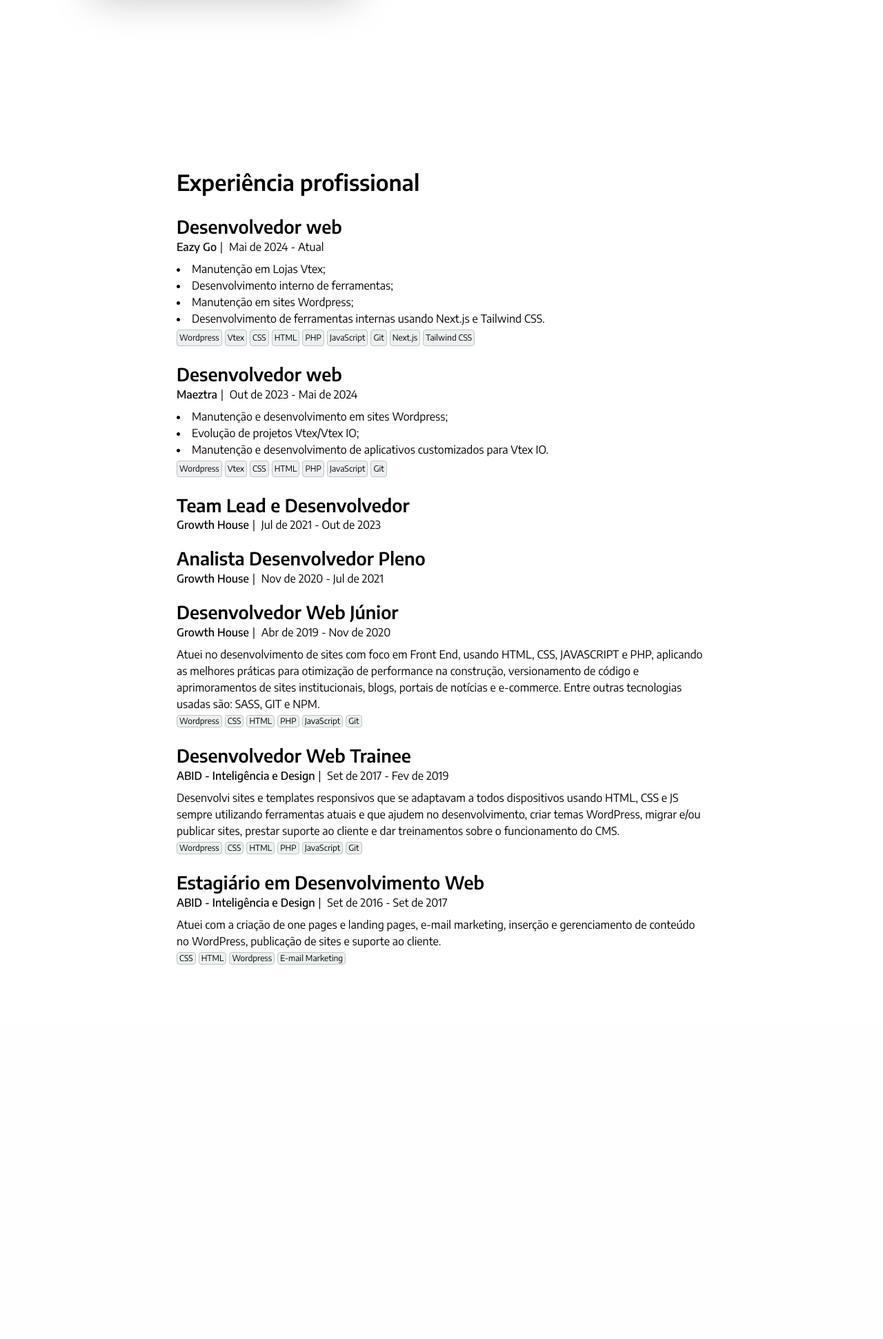
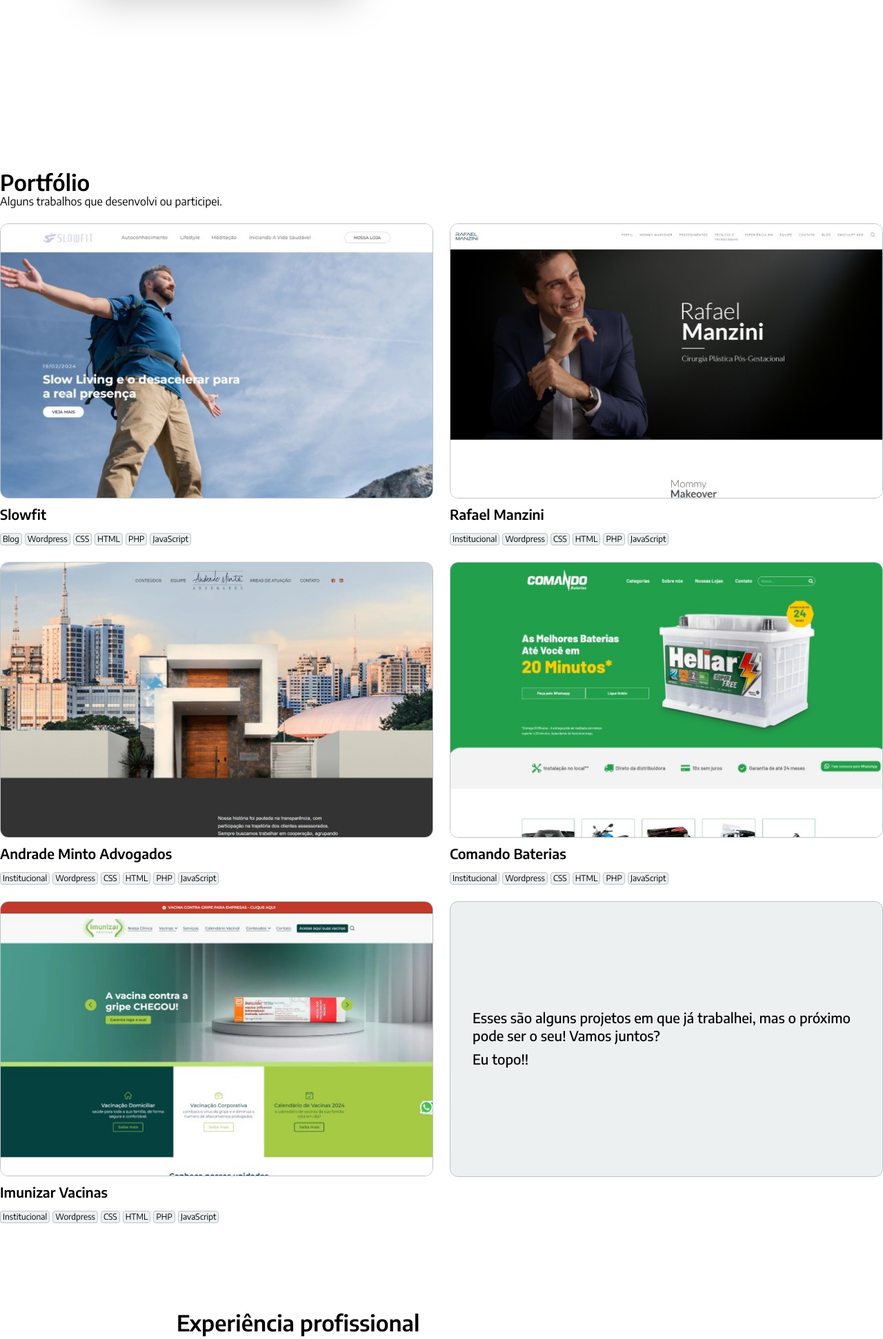
Before and after one commit to chelwillians/chelwillians.github.io, a PHP site: page / in a window 1280 px wide. Shown: the part 616-2558 px from the top of the page at 69% size. Before the commit the page ends 2015 px from the top, so only its background shows below. Run offline with PHP 8.4, Linux system fonts and the light colour scheme.

Commit message:
feat: criar cases

```diff
--- a/index.html
+++ b/index.html
@@ -111,6 +111,97 @@
             </div>
         </div>
     </div>
+
+    <section class="cases">
+        <div class="container wrap">
+            <div class="header-section">
+                <h2 class="header-section__title">Portfólio</h2>
+                <div class="header-section__desc">
+                    <p>Alguns trabalhos que desenvolvi ou participei.</p>
+                </div>
+            </div>
+            <div class="cases__list">
+                <a href="https://blog.slowfitbrasil.com.br/" target="_blank" class="cases__item">
+                    <img class="cases__item--image" src="./dist/img/slowfit.jpg" alt="Print do blog Slowfit Brasil">
+                    <h3 class="cases__item--title">Slowfit</h3>
+                    <div class="cases__item--desc">
+                        <p></p>
+                    </div>
+                    <ul class="tags tags--always-start">
+                        <li class="tags__item tags__item--small">Blog</li>
+                        <li class="tags__item tags__item--small">Wordpress</li>
+                        <li class="tags__item tags__item--small">CSS</li>
+                        <li class="tags__item tags__item--small">HTML</li>
+                        <li class="tags__item tags__item--small">PHP</li>
+                        <li class="tags__item tags__item--small">JavaScript</li>
+                    </ul>
+                </a>
+                <a href="https://rafaelmanzini.com.br/" target="_blank" class="cases__item">
+                    <img class="cases__item--image" src="./dist/img/manzini.jpg" alt="Print do site do Dra Rafael Manzini">
+                    <h3 class="cases__item--title">Rafael Manzini</h3>
+                    <div class="cases__item--desc">
+                        <p></p>
+                    </div>
+                    <ul class="tags tags--always-start">
+                        <li class="tags__item tags__item--small">Institucional</li>
+                        <li class="tags__item tags__item--small tags__item--wp">Wordpress</li>
+                        <li class="tags__item tags__item--small tags__item--css">CSS</li>
+                        <li class="tags__item tags__item--small tags__item--html">HTML</li>
+                        <li class="tags__item tags__item--small tags__item--php">PHP</li>
+                        <li class="tags__item tags__item--small tags__item--js">JavaScript</li>
+                    </ul>
+                </a>
+                <a href="https://andrademinto.com.br/" target="_blank" class="cases__item">
+                    <img class="cases__item--image" src="./dist/img/andrademinto.jpg" alt="Print do site do Dra Rafael Manzini">
+                    <h3 class="cases__item--title">Andrade Minto Advogados</h3>
+                    <div class="cases__item--desc">
+                        <p></p>
+                    </div>
+                    <ul class="tags tags--always-start">
+                        <li class="tags__item tags__item--small">Institucional</li>
+                        <li class="tags__item tags__item--small tags__item--wp">Wordpress</li>
+                        <li class="tags__item tags__item--small tags__item--css">CSS</li>
+                        <li class="tags__item tags__item--small tags__item--html">HTML</li>
+                        <li class="tags__item tags__item--small tags__item--php">PHP</li>
+                        <li class="tags__item tags__item--small tags__item--js">JavaScript</li>
+                    </ul>
+                </a>
+                <a href="https://comandobaterias.com.br/" target="_blank" class="cases__item">
+                    <img class="cases__item--image" src="./dist/img/comando-baterias.jpg" alt="Print do site do Dra Rafael Manzini">
+                    <h3 class="cases__item--title">Comando Baterias</h3>
+                    <div class="cases__item--desc">
+                        <p></p>
+                    </div>
+                    <ul class="tags tags--always-start">
+                        <li class="tags__item tags__item--small">Institucional</li>
+                        <li class="tags__item tags__item--small tags__item--wp">Wordpress</li>
+                        <li class="tags__item tags__item--small tags__item--css">CSS</li>
+                        <li class="tags__item tags__item--small tags__item--html">HTML</li>
+                        <li class="tags__item tags__item--small tags__item--php">PHP</li>
+                        <li class="tags__item tags__item--small tags__item--js">JavaScript</li>
+                    </ul>
+                </a>
+                <a href="https://imunizarvacinas.com.br/" target="_blank" class="cases__item">
+                    <img class="cases__item--image" src="./dist/img/imunizar-vacinas.jpg" alt="Print do site do Dra Rafael Manzini">
+                    <h3 class="cases__item--title">Imunizar Vacinas</h3>
+                    <div class="cases__item--desc">
+                        <p></p>
+                    </div>
+                    <ul class="tags tags--always-start">
+                        <li class="tags__item tags__item--small">Institucional</li>
+                        <li class="tags__item tags__item--small tags__item--wp">Wordpress</li>
+                        <li class="tags__item tags__item--small tags__item--css">CSS</li>
+                        <li class="tags__item tags__item--small tags__item--html">HTML</li>
+                        <li class="tags__item tags__item--small tags__item--php">PHP</li>
+                        <li class="tags__item tags__item--small tags__item--js">JavaScript</li>
+                    </ul>
+                </a>
+                <a href="mailto:michel.willians@outlook.com" target="_blank" class="cases__item cases__item--last">
+                    <p>Esses são alguns projetos em que já trabalhei, mas o próximo pode ser o seu! Vamos juntos? <span class="cases__item--last-link">Eu topo!!</span></p>
+                </a>
+            </div>
+        </div>
+    </section>
 
     <section class="xp" id="xp">
         <div class="container wrap">
--- a/src/sass/components/_header-section.scss
+++ b/src/sass/components/_header-section.scss
@@ -8,4 +8,8 @@
             text-align: center;
         }
     }
+
+    &__desc{
+        margin-top: 4px;
+    }
 }
--- /dev/null
+++ b/src/sass/sections/_cases.scss
@@ -0,0 +1,92 @@
+.cases {
+    padding: 64px 0;
+
+    &__list {
+        margin-top: 24px;
+        display: grid;
+        grid-template-columns: 1fr;
+        gap: 24px;
+
+        @media(min-width: 768px) {
+            grid-template-columns: 1fr 1fr;
+        }
+    }
+
+    &__item {
+        color: #000;
+        text-decoration: none;
+
+        &--image {
+            border-radius: 12px;
+            display: block;
+            overflow: hidden;
+            border: 1px solid #bdc3c7;
+        }
+
+        &--title {
+            margin-top: 8px;
+            font-weight: 600;
+            line-height: 1.5;
+            font-size: 20px;
+        }
+
+        &--desc {
+            p {
+                line-height: 1.4;
+            }
+        }
+
+        &--last {
+            $last: &;
+            border-radius: 12px;
+            border: 1px solid #bdc3c7;
+            background-color: #ecf0f1;
+            display: flex;
+            align-items: center;
+            padding: 32px;
+            max-height: 400px;
+
+            p {
+                font-size: 20px;
+                font-weight: 500;
+                line-height: 1.3;
+            }
+
+            &-link {
+                display: block;
+
+                &::after {
+                    content: '🎉';
+                    font-size: 28px;
+                    display: inline-block;
+                    opacity: 0;
+                    transition: opacity .4s;
+
+                    #{$last}:hover & {
+                        opacity: 1;
+                        animation-name: zoom;
+                        animation-duration: 0.8s;
+                        animation-iteration-count: infinite;
+                        animation-fill-mode: both;
+                        animation-timing-function: ease-in-out;
+                        animation-direction: alternate;
+                    }
+                }
+
+                @keyframes zoom {
+                    0% {
+                        transform: scale(0.9);
+                    }
+
+                    100% {
+                        transform: scale(1.1);
+                    }
+                }
+            }
+        }
+    }
+
+    .tags {
+        margin-top: 8px;
+    }
+}
--- a/src/sass/style.scss
+++ b/src/sass/style.scss
@@ -10,4 +10,5 @@
 
 @import "sections/main-header";
 @import "sections/main-banner";
+@import "sections/cases";
 @import "sections/xp";
```
Also changed, not shown: dist/css/style.min.css, dist/img/andrademinto.jpg (added), dist/img/comando-baterias.jpg (added), dist/img/imunizar-vacinas.jpg (added), dist/img/imunizarvacinas.com.br_.png (added), dist/img/manzini.jpg (added), dist/img/slowfit.jpg (added), 1 other file.
